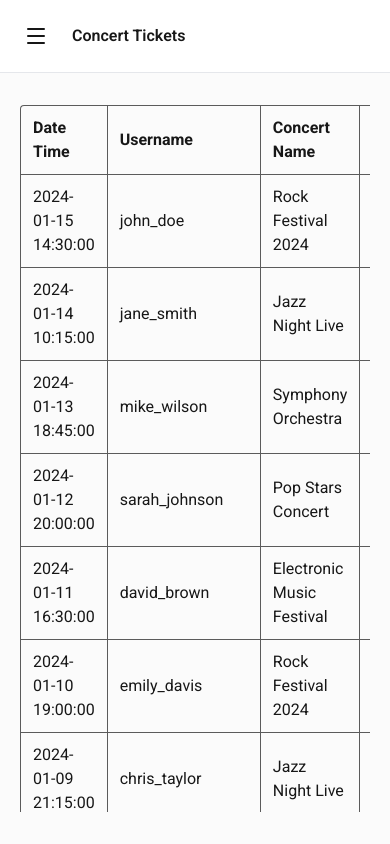
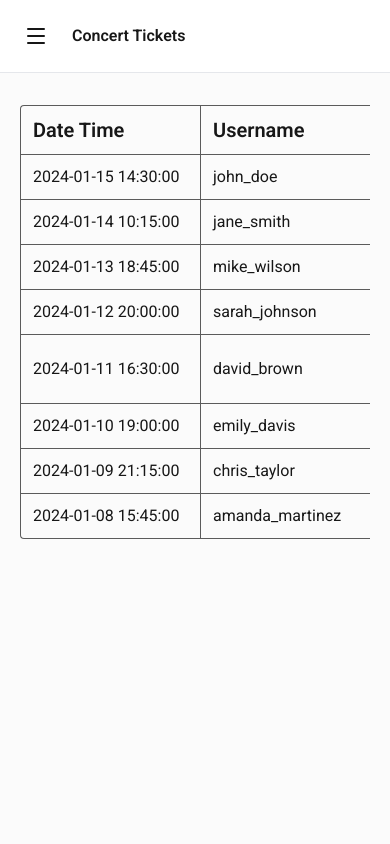
Before and after one commit to maxexq/concert-ticket-assignment, a Next.js app in the folder apps/web/: page /history in a window 390 px wide. Built offline with nearby package versions, Linux system fonts and the light colour scheme.

Commit message:
style: fix responsive and some details

```diff
--- a/apps/web/components/layout/Sidebar.tsx
+++ b/apps/web/components/layout/Sidebar.tsx
@@ -27,7 +27,7 @@ const Sidebar = (props: ISidebarProps) => {
 
       <aside
         className={`
-          fixed top-0 left-0 z-50 h-screen w-60 bg-white border-r border-gray-200
+          fixed top-0 left-0 z-50 h-screen w-60 bg-white border-r border-[#E7E7E7]
           transform transition-transform duration-300 ease-in-out flex flex-col
           lg:translate-x-0 lg:static lg:z-auto
           ${isOpen ? "translate-x-0" : "-translate-x-full"}
--- a/apps/web/components/molecules/ConfirmModal.tsx
+++ b/apps/web/components/molecules/ConfirmModal.tsx
@@ -98,7 +98,7 @@ const ConfirmModal = (props: IConfirmModalProps) => {
               size="md"
               onClick={onConfirm}
               style={{
-                backgroundColor: "#E63946 ",
+                backgroundColor: "#E63946",
                 color: "#FFFFFF",
               }}
             />
--- a/apps/web/components/molecules/HistoryTable.tsx
+++ b/apps/web/components/molecules/HistoryTable.tsx
@@ -39,6 +39,7 @@ const tableStyles = `
     border-left: 1px solid #5B5B5B;
     padding: 10px 12px;
     text-align: left;
+    min-width: 180px;
   }
 
   .history-table th:last-child,
@@ -117,7 +118,7 @@ const HistoryTable = (props: IHistoryTableProps) => {
           {table.getHeaderGroups().map((headerGroup) => (
             <tr key={headerGroup.id}>
               {headerGroup.headers.map((header) => (
-                <th key={header.id}>
+                <th key={header.id} className="text-xl font-semibold">
                   {header.isPlaceholder
                     ? null
                     : flexRender(
```
